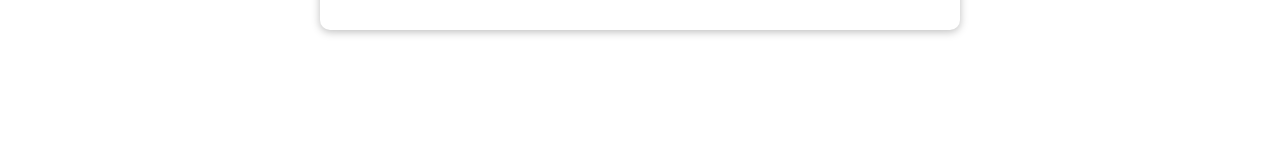
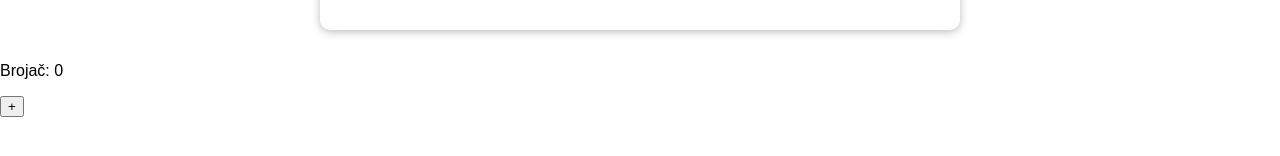
Before and after one commit to davudxD/React-learning, a React (Create React App) app in the folder 01-starting-project/: page / in a window 1280 px wide. Shown: the part 288-444 px from the top of the page. Built offline with nearby package versions, Linux system fonts and the light colour scheme.

Commit message:
useEffect and dependencies

```diff
--- a/01-starting-project/src/App.js
+++ b/01-starting-project/src/App.js
@@ -3,6 +3,7 @@ import React, { useState, useEffect } from 'react';
 import Login from './components/Login/Login';
 import Home from './components/Home/Home';
 import MainHeader from './components/MainHeader/MainHeader';
+import MyComponent from './components/Brojac';
 
 function App() {
   const [isLoggedIn, setIsLoggedIn] = useState(false);
@@ -33,6 +34,7 @@ function App() {
       <main>
         {!isLoggedIn && <Login onLogin={loginHandler} />}
         {isLoggedIn && <Home onLogout={logoutHandler} />}
+        <MyComponent/>
       </main>
     </React.Fragment>
   );
--- /dev/null
+++ b/01-starting-project/src/components/Brojac.js
@@ -0,0 +1,19 @@
+import React, {useState, useEffect} from "react";
+
+const MyComponent = () => {
+    const [count, setCount] = useState(0);
+
+    useEffect(() => {
+        // Ova funkcija će se izvršiti nakon svakog renderovanja komponente
+        console.log('Brojač se promijenio!');
+    }, [count]); // useEffect će se izvršiti samo ako se 'count' promeni
+
+    return (
+        <div>
+            <p>Brojač: {count}</p>
+            <button onClick={() => setCount(count + 1)}>+</button>
+        </div>
+    );
+}
+
+export default MyComponent;
--- a/01-starting-project/src/components/Login/Login.js
+++ b/01-starting-project/src/components/Login/Login.js
@@ -1,4 +1,4 @@
-import React, { useState } from 'react';
+import React, { useState, useEffect } from 'react';
 
 import Card from '../UI/Card/Card';
 import classes from './Login.module.css';
@@ -11,12 +11,16 @@ const Login = (props) => {
   const [passwordIsValid, setPasswordIsValid] = useState();
   const [formIsValid, setFormIsValid] = useState(false);
 
+  useEffect(()=>{
+      setFormIsValid(
+      enteredEmail.includes('@') && enteredPassword.trim().length > 6
+    );
+  }, [enteredEmail, enteredPassword])
+
   const emailChangeHandler = (event) => {
     setEnteredEmail(event.target.value);
 
-    setFormIsValid(
-      event.target.value.includes('@') && enteredPassword.trim().length > 6
-    );
+
   };
 
   const passwordChangeHandler = (event) => {
```
